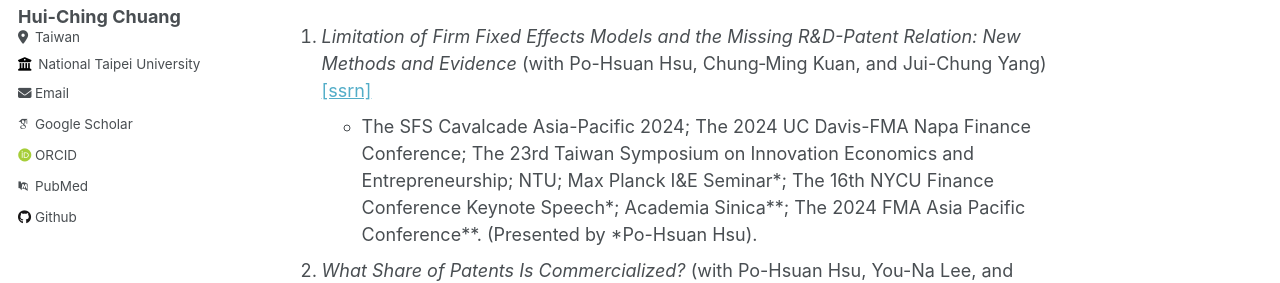
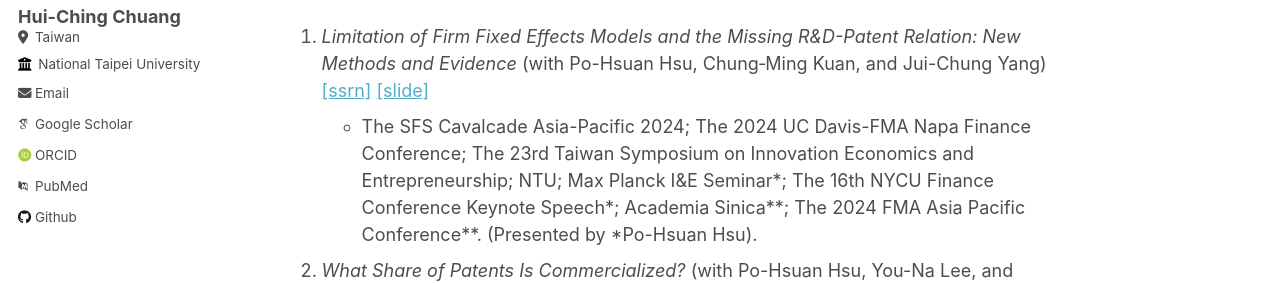
Before and after one commit to hcchuang/hcchuang.github.io, a Jekyll site: the page built from _pages/about.md, in a window 1280 px wide and 900 px high. Shown: the part 281-564 px from the top of the window. Built offline with Jekyll 4.4.1, drawn with Linux system fonts in a browser that asks for light colours; some web fonts are replaced.

Commit message:
Update about.md

```diff
--- a/_pages/about.md
+++ b/_pages/about.md
@@ -13,7 +13,7 @@ Hui-Ching Chuang is an Associate Professor in the Department of Statistics at Na
 
 WORKING PAPERS
 ======
-1.  _Limitation of Firm Fixed Effects Models and the Missing R&D-Patent Relation: New Methods and Evidence_ (with Po-Hsuan Hsu, Chung‐Ming Kuan, and Jui-Chung Yang) [\[ssrn\]](<https://papers.ssrn.com/sol3/papers.cfm?abstract_id=4636846>){:target="_blank"}
+1.  _Limitation of Firm Fixed Effects Models and the Missing R&D-Patent Relation: New Methods and Evidence_ (with Po-Hsuan Hsu, Chung‐Ming Kuan, and Jui-Chung Yang) [\[ssrn\]](<https://papers.ssrn.com/sol3/papers.cfm?abstract_id=4636846>){:target="_blank"} [\[slide\]](/files/CavalcadeAP2024_slide.pdf){:target="_blank"}
    - The SFS Cavalcade Asia-Pacific 2024; The 2024 UC Davis-FMA Napa Finance Conference; The 23rd Taiwan Symposium on Innovation Economics and Entrepreneurship; NTU; Max Planck I&E Seminar\*; The 16th NYCU Finance Conference Keynote Speech\*; Academia Sinica\*\*; The 2024 FMA Asia Pacific Conference\*\*. (Presented by \*Po-Hsuan Hsu).
 1.  _What Share of Patents Is Commercialized?_ (with Po-Hsuan Hsu, You-Na Lee, and John. P Walsh)
    -  TPRI Brownbag Seminar\*; NBER Productivity Seminar\*; Max Planck I&E Seminar\*; TES 2023; Academia Sinica; NTU; NTPU; YZU (\*Presented by John. P Walsh)
```
